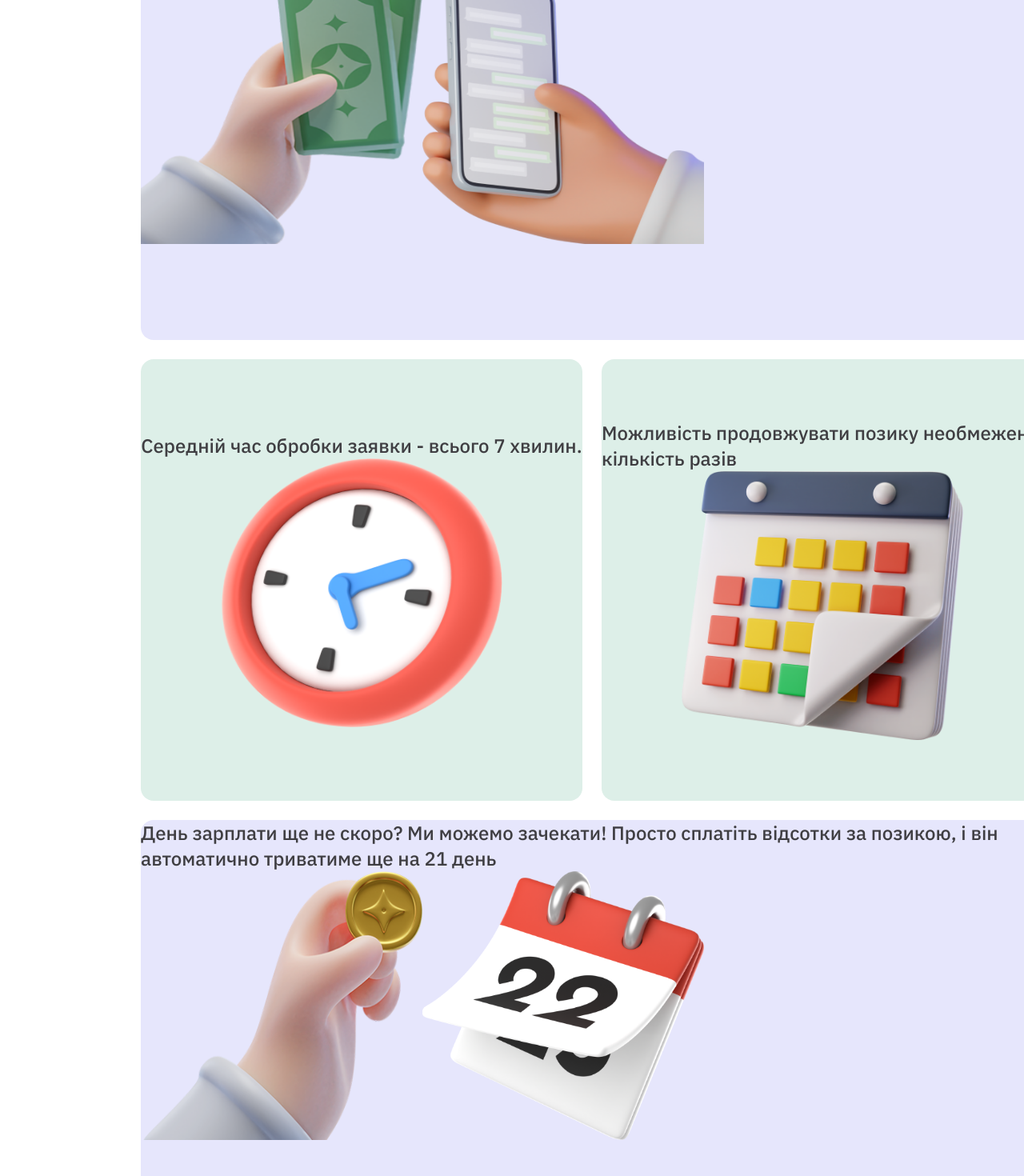
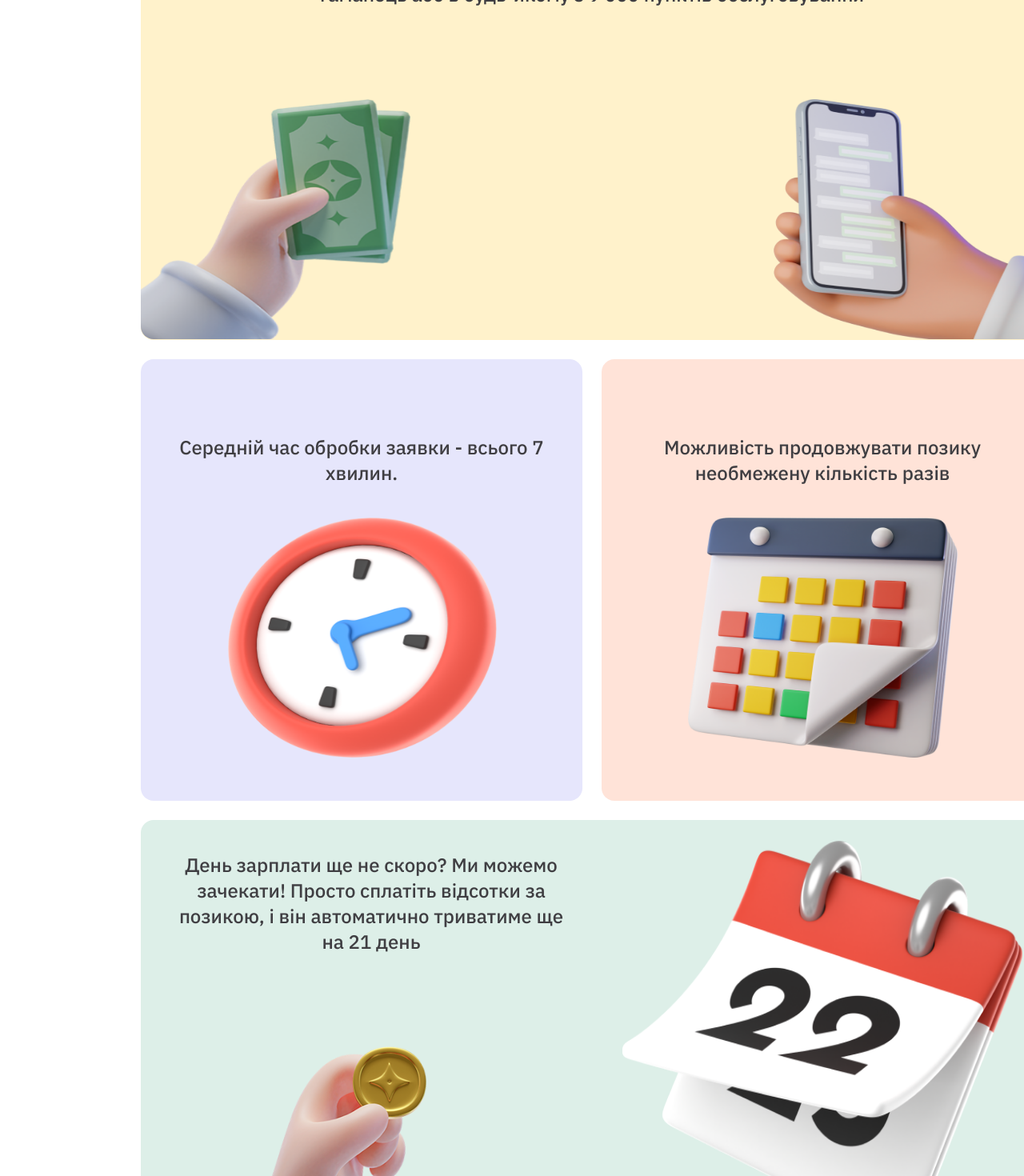
Before and after one commit to SergeyFilchenko/Coin-in-pocket, a React (Create React App) app: page / in a window 1280 px wide. Shown: the part 1320-2790 px from the top of the page at 80% size. Built offline with nearby package versions, Linux system fonts and the light colour scheme.

Commit message:
inlineStyleCard

```diff
--- a/src/components/About/Cards.jsx
+++ b/src/components/About/Cards.jsx
@@ -5,6 +5,8 @@
   CardHead,
   Description,
   Img1,
+  ImgCard,
+  SixCard,
 } from './Cards.styled';
 import c1 from '..//..//images/Cards/C1.png';
 import c2 from '..//..//images/Cards/c2.png';
@@ -21,63 +23,79 @@
   return (
     <CardSection>
       <CardHead>
-        <Card1>
+        <Card1 style={{ background: '#FFE3D8' }}>
           <Description>
             Наші умови максимально прості не передбачають додаткових платежів та
             комісій
           </Description>
           <Img1 src={c1} alt="пазл"></Img1>
         </Card1>
-        <Card1>
+        <Card1 style={{ background: '#DDEFE8' }}>
           <Description>
             Кілька варіантів отримання і повернення позики. Ми надаємо вибір.
             Просто вирішіть, як вам зручніше
           </Description>
           <Img1 src={c2} alt="хмарка"></Img1>
         </Card1>
-        <Card2>
+        <Card2 style={{ background: '#FFF2CB' }}>
           <Description>
             Після надсилання SMS на номер сервісу потрібна сума протягом доби
             опиниться на банківському рахунку або стане доступною практично
             моментально через Google-гаманець або в будь-якому з 9 000 пунктів
             обслуговування
           </Description>
+          <ImgCard style={{ marginTop: '75px' }}>
             <Img1 src={c3} alt="гроші"></Img1>
             <Img1 src={c31} alt="телефон"></Img1>
+          </ImgCard>
         </Card2>
-        <Card1>
+        <Card1 style={{ background: '#E6E6FC' }}>
           <Description>
             Середній час обробки заявки - всього 7 хвилин.
           </Description>
           <Img1 src={c4} alt="годинник"></Img1>
         </Card1>
-        <Card1>
+        <Card1 style={{ background: '#FFE3D8' }}>
           <Description>
             Можливість продовжувати позику необмежену кількість разів
           </Description>
           <Img1 src={c5} alt="календар"></Img1>
         </Card1>
-        <Card2>
+        <Card2 style={{ display: 'flex', background: '#DDEFE8' }}>
+          <SixCard>
             <Description>
               День зарплати ще не скоро? Ми можемо зачекати! Просто сплатіть
               відсотки за позикою, і він автоматично триватиме ще на 21 день
             </Description>
-          <Img1 src={c6} alt="монетка"></Img1>
-          <Img1 src={c61} alt="календарик"></Img1>
+            <Img1
+              src={c6}
+              alt="монетка"
+              style={{ marginTop: '75px', marginLeft: '20px' }}
+            ></Img1>
+          </SixCard>
+          <Img1
+            src={c61}
+            alt="календарик"
+            style={{ width: '500px', height: '500px', padding: '26px' }}
+          ></Img1>
         </Card2>
-        <Card1>
+        <Card1 style={{ background: '#FFF2CB' }}>
           <Description>
             ТОВ МКК «Креатив» працює дистанційно по всій Україні, тому отримання
             позики можливе будь-коли в будь-якому місці.
           </Description>
           <Img1 src={c7} alt="світ"></Img1>
         </Card1>
-        <Card1>
+        <Card1 style={{ background: '#E6E6FC' }}>
           <Description>
             Максимально проста схема отримання та повернення позики без застави
             поручителів
           </Description>
-          <Img1 src={c8} alt="окей"></Img1>
+          <Img1
+            src={c8}
+            alt="окей"
+            style={{ marginTop: '75px', width: '192px' }}
+          ></Img1>
         </Card1>
       </CardHead>
     </CardSection>
--- a/src/components/About/Cards.styled.jsx
+++ b/src/components/About/Cards.styled.jsx
@@ -14,7 +14,6 @@
   width: 552px;
   height: 552px;
   border-radius: 16px;
-  background: #ddefe8;
   margin: 12px;
 
   display: flex;
@@ -35,10 +34,18 @@
   font-weight: 500;
   font-size: 24px;
   line-height: 32px;
-
+  padding: 40px;
   color: #3f3e42;
+  text-align: center;
 `;
 export const Img1 = styled.img`
-  width: 352px;
-  height: 336px;
+  width: 337px;
+  height: 300px;
+  // margin-top: 40px;
+  border-radius: 16px;
 `;
+export const ImgCard = styled.div`
+  display: flex;
+  justify-content: space-between;
+`;
+export const SixCard = styled.span``;
```
Lines whose indentation alone changed are shown as unchanged.
